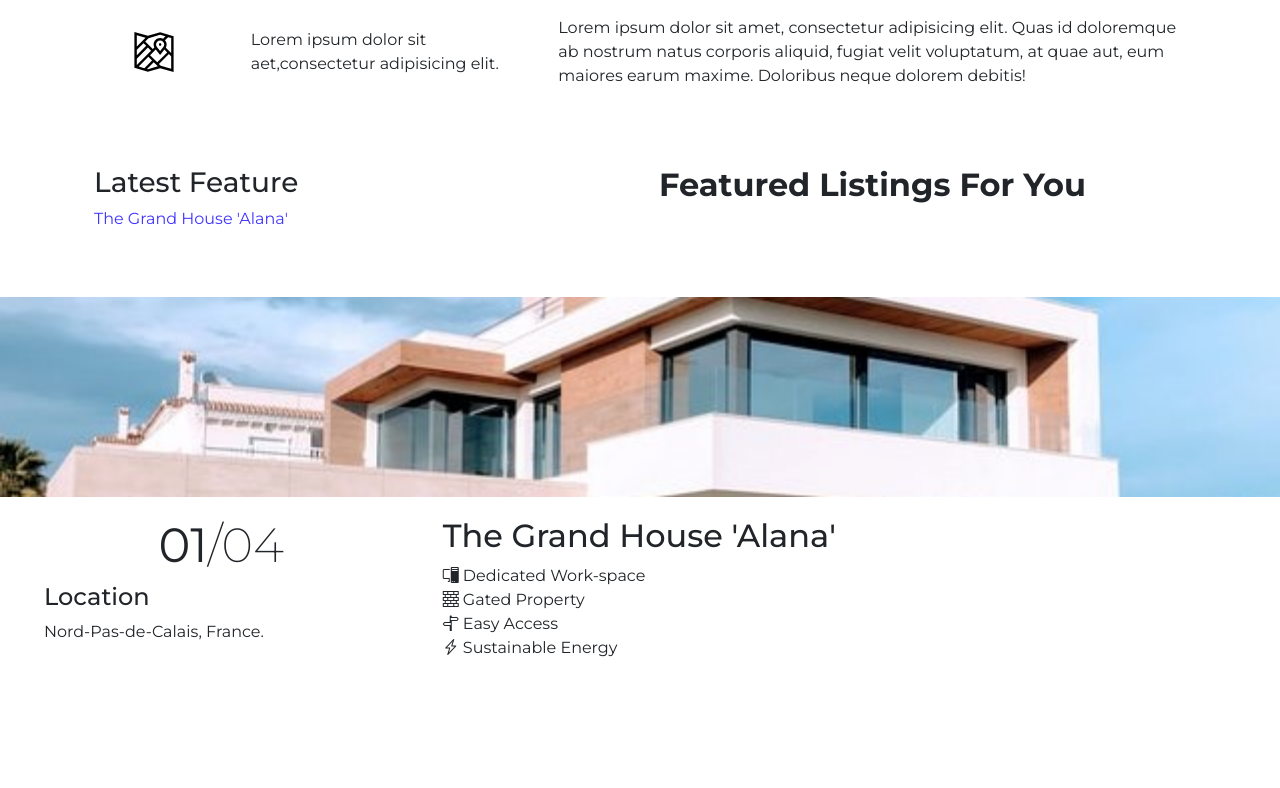
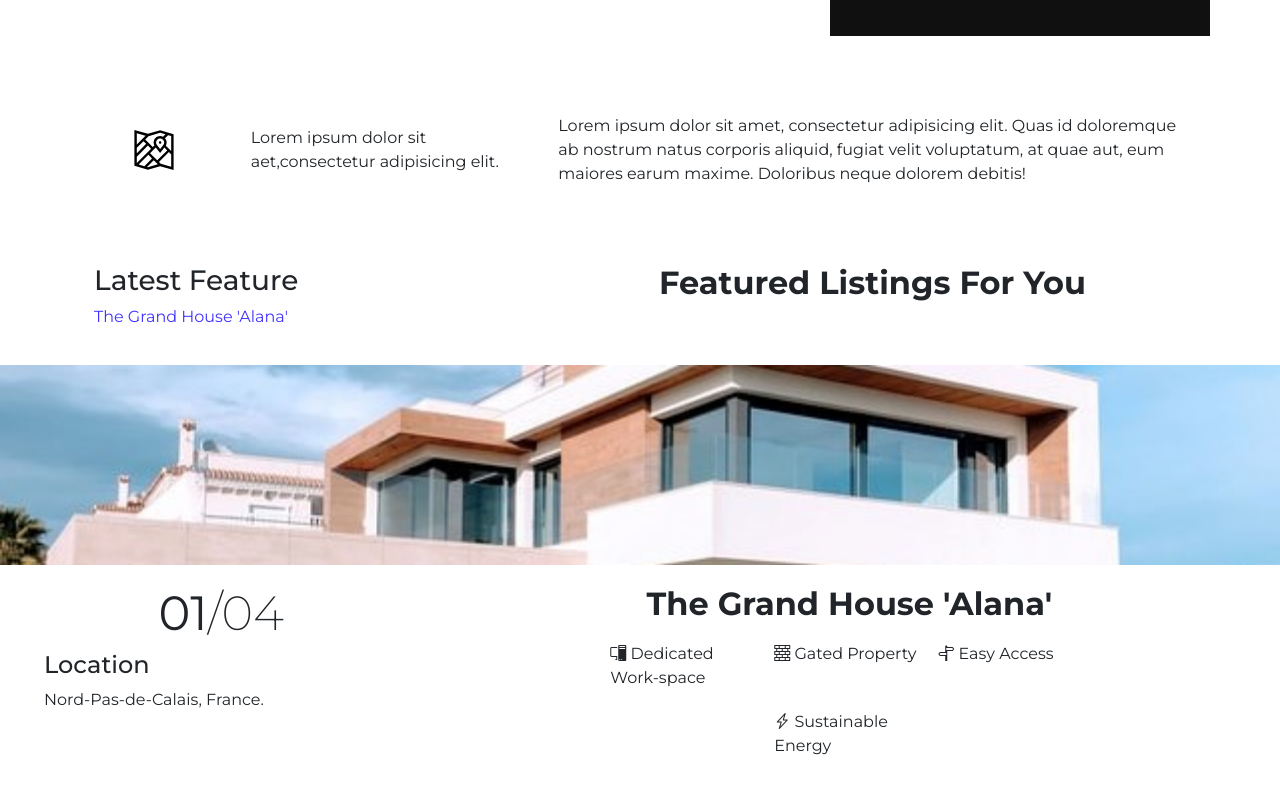
Before and after one commit to Gabbydamian/real-estate-page, a website: page index.html in a window 1280 px wide. Shown: the part 378-1166 px from the top of the page. Before the commit the page ends 1058 px from the top, so only its background shows below. Drawn offline with nearby package versions, Linux system fonts and the light colour scheme.

Commit message:
rectified mistakes in .css file

```diff
--- a/index.html
+++ b/index.html
@@ -175,7 +175,7 @@
             </div>
           </div>
 
-          <div class="col-12 col-md-8">
+          <div class="house-info_right col-12 col-md-8">
             <h2>The Grand House 'Alana'</h2>
             <div class="description-text">
               <div class="workspace">
--- a/src/css/style.css
+++ b/src/css/style.css
@@ -192,6 +192,10 @@ nav {
   margin: 50px auto;
 }
 
+.section-3{
+  margin-bottom: 20px;
+}
+
 .section-3_left p a {
   color: var(--blue);
 }
@@ -226,6 +230,26 @@ nav {
   margin-left: 20px;
 }
 
+.house-info_right{
+  display: flex;
+  flex-wrap: wrap;
+  justify-content: center;
+}
+
+.house-info_right h2{
+  font-weight: bold;
+}
+
+.description-text{
+  display: flex;
+  flex-wrap: wrap;
+}
+
+.workspace, .access, .gate, .energy{
+  width: 150px;
+  margin: 10px 7px;
+}
+
 @media (max-width: 375px) {
   nav {
     justify-content: space-around;
@@ -235,6 +259,7 @@ nav {
 @media (max-width : 767px){
   .section-3_left {
     display: none;
+}
 }
 @media (min-width: 768px) {
   .nav {
@@ -248,4 +273,9 @@ nav {
   .intro-main_text {
     font-size: 4rem;
   }
+
+  .description-text{
+    padding: 0 100px;
+    justify-content: center;
+  }
 }
```
